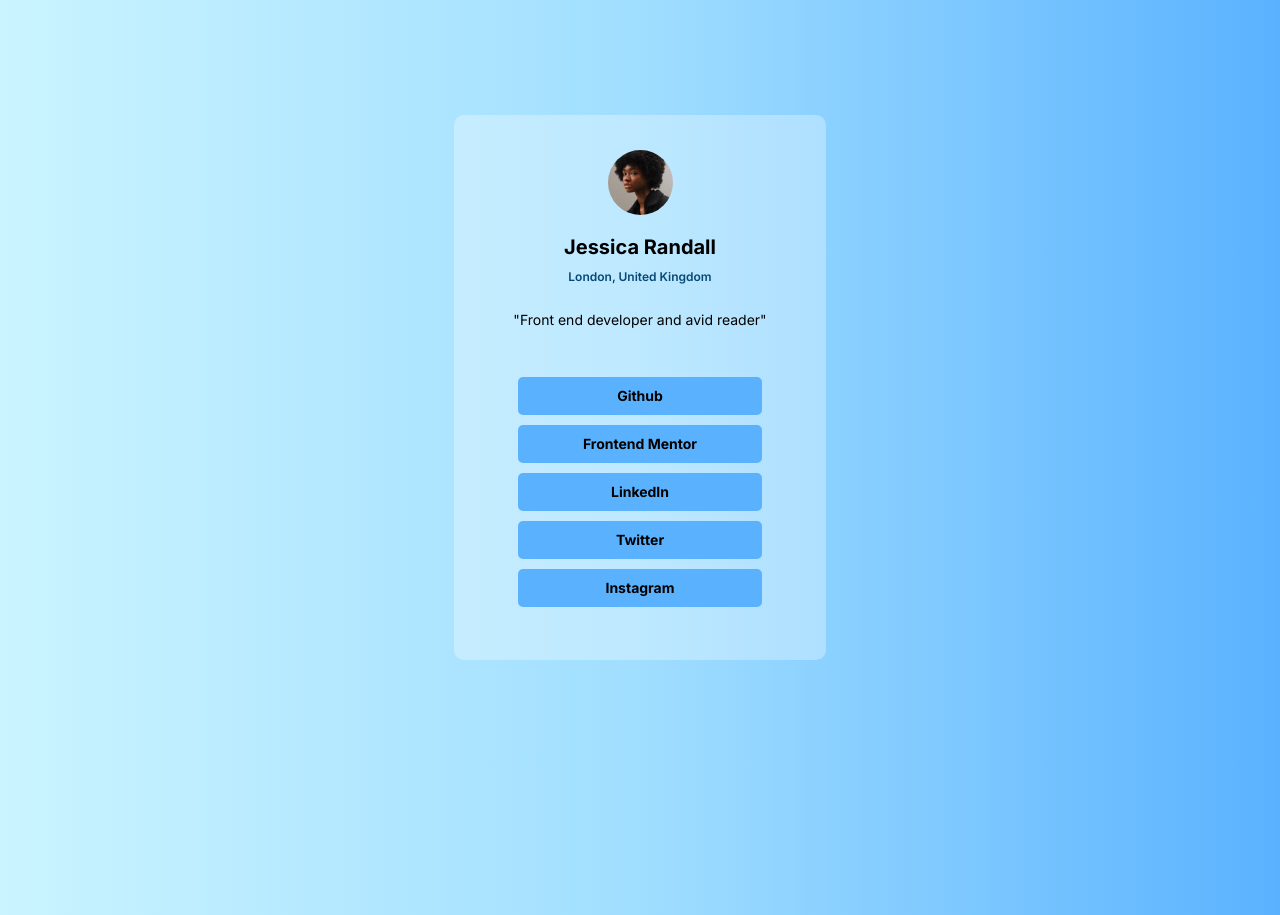
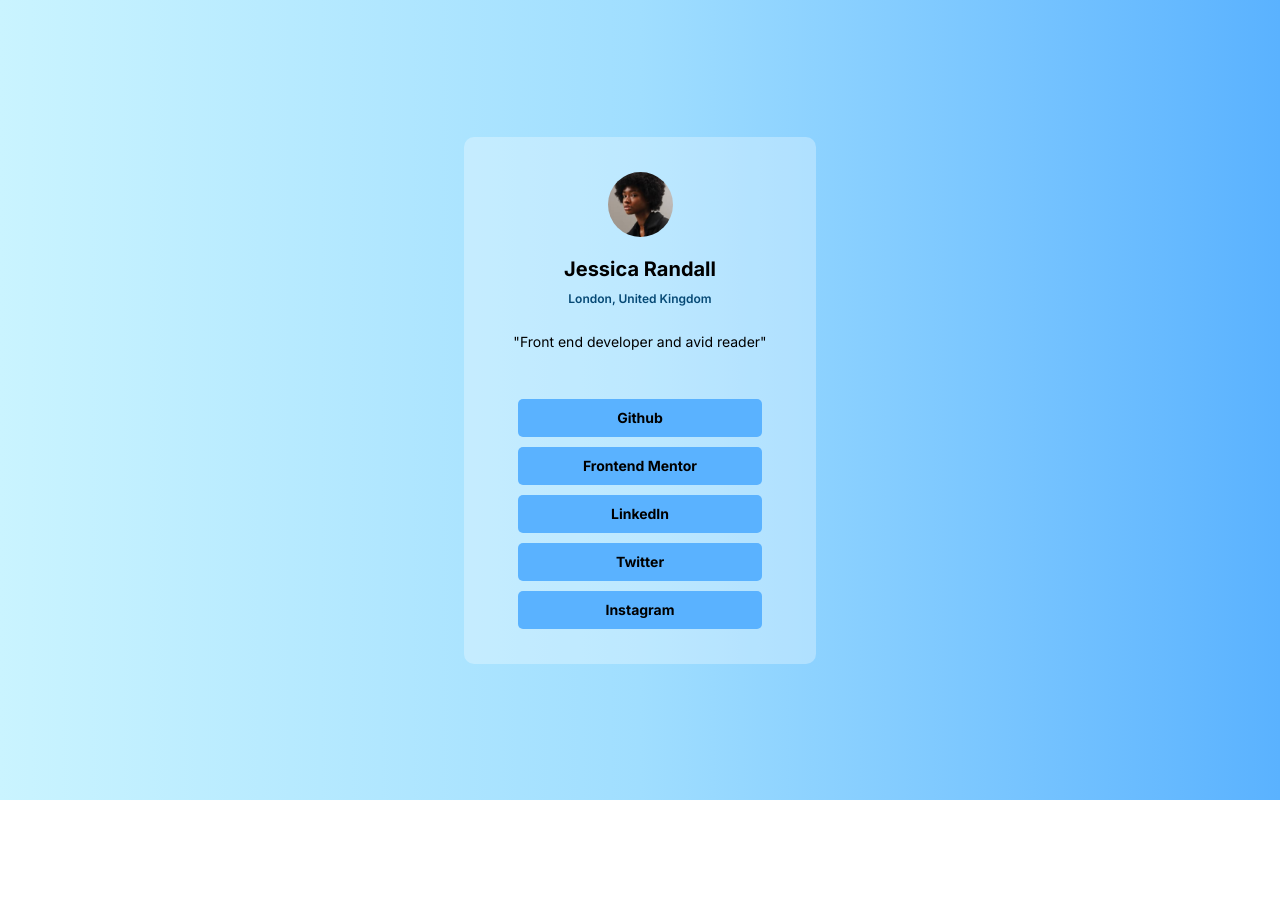
Before and after one commit to RachelAbit/Social-Links, a plain HTML site: page index.html in a window 1280 px wide. After the commit the page ends 800 px from the top, so only its background shows below. Drawn offline with Linux system fonts and the light colour scheme.

Commit message:
new changes

```diff
--- a/styles/style.css
+++ b/styles/style.css
@@ -1,20 +1,20 @@
 body{
     background: linear-gradient(to left, #5AB2FF, #A0DEFF, #CAF4FF);
     font-family: Inter;
+    min-height: 100vh;
+    display: flex;
+    flex-direction: column;
+    justify-content: center;
 }
-main{
-    width: 100%;
-    height: 100vh;
-}
+
 .container{
-    width: min(30ch, 50%);
+    width: min(28ch, 60%);
     /* border: 1px solid black; */
     height: min(47ch, 83%);
     display: flex;
     /* flex-direction: row; */
     margin: auto;
     background-color: hsl(0,100%, 100%, 0.3);
-    margin-top: 9%;
     border-radius: 10px;
     justify-content: center;
     padding: 35px;
```
